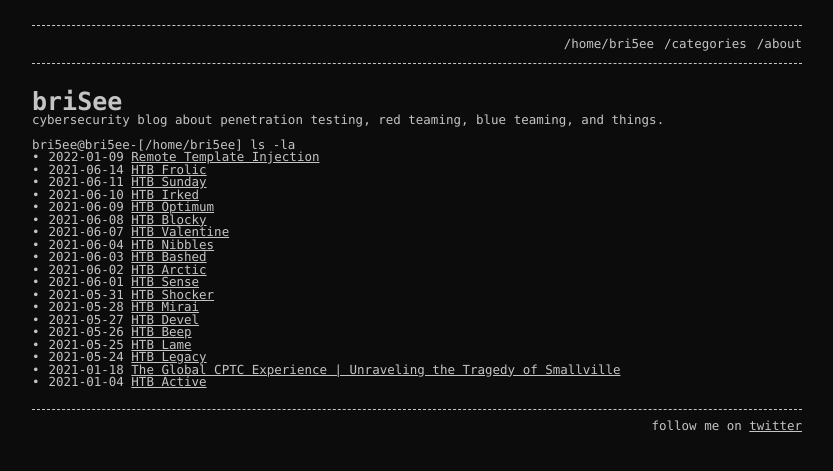
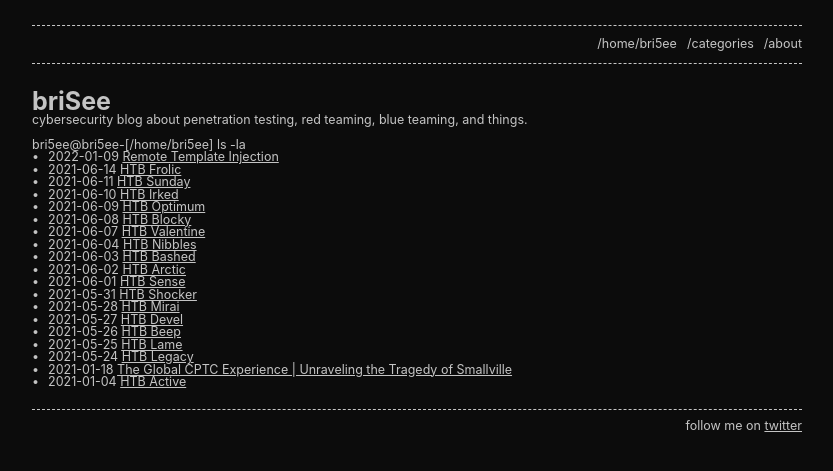
Before and after one commit to notbricey/brisee.github.io, a Jekyll site: the page built from index.md, in a window 1280 px wide. Shown: the top 471 px of the page, without its empty margins (223-1056 px from the left). Built offline with Jekyll 4.4.1, drawn with Linux system fonts in a browser that asks for light colours.

Commit message:
Update base.scss

```diff
--- a/_sass/base.scss
+++ b/_sass/base.scss
@@ -3,7 +3,7 @@
 /**
  * Style variables
  */
-$base-font-family:     'Consolas', monospace !default;
+$base-font-family:     Barlow, -apple-system, BlinkMacSystemFont, Segoe UI, Helvetica, Arial, sans-serif, Apple Color Emoji, Segoe UI Emoji, Segoe UI Symbol !default;
 $base-font-size:       12.5px !default;
 $mobile-font-size:     12.5px !default;
 $base-line-height:     1.0 !default;
```
